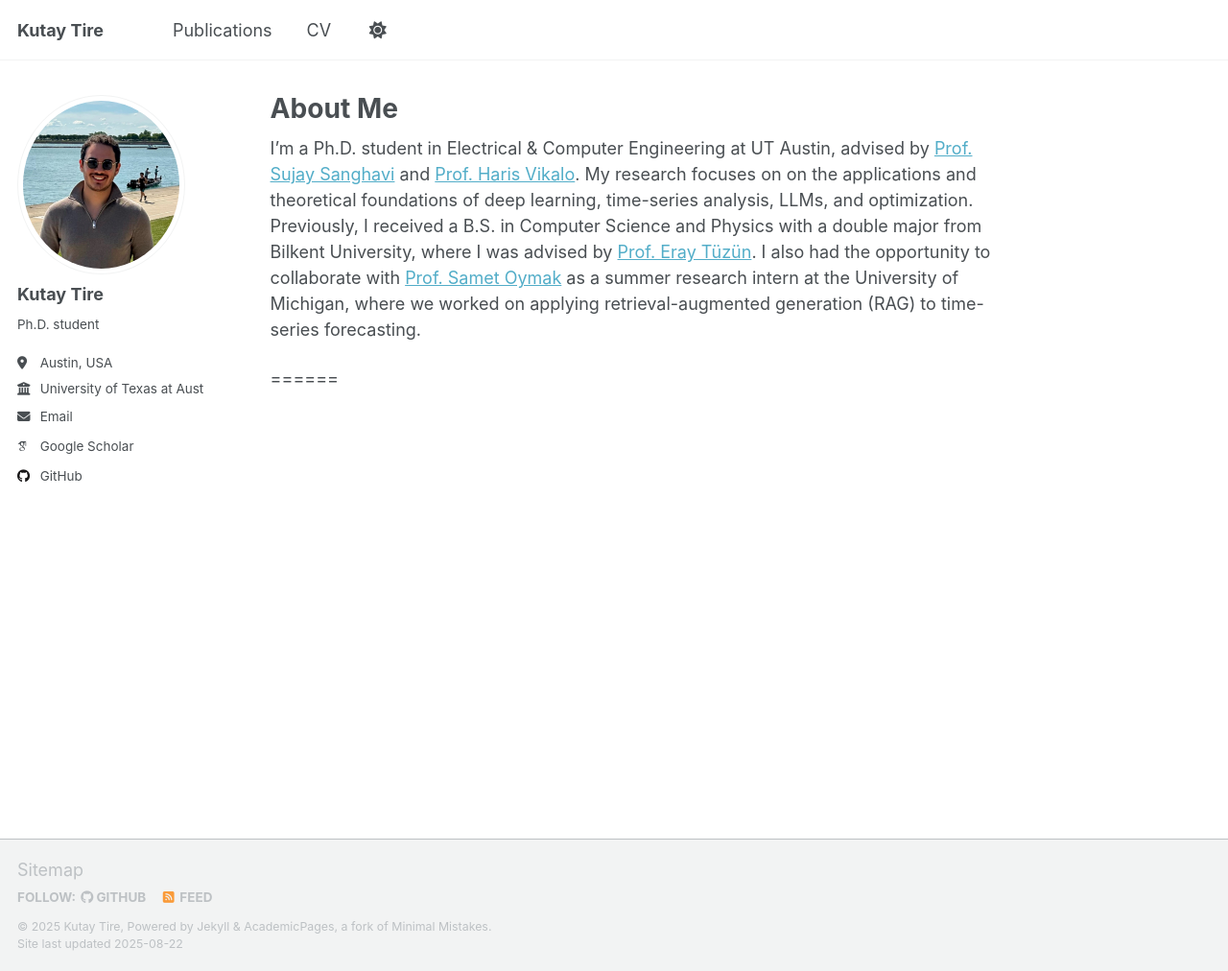
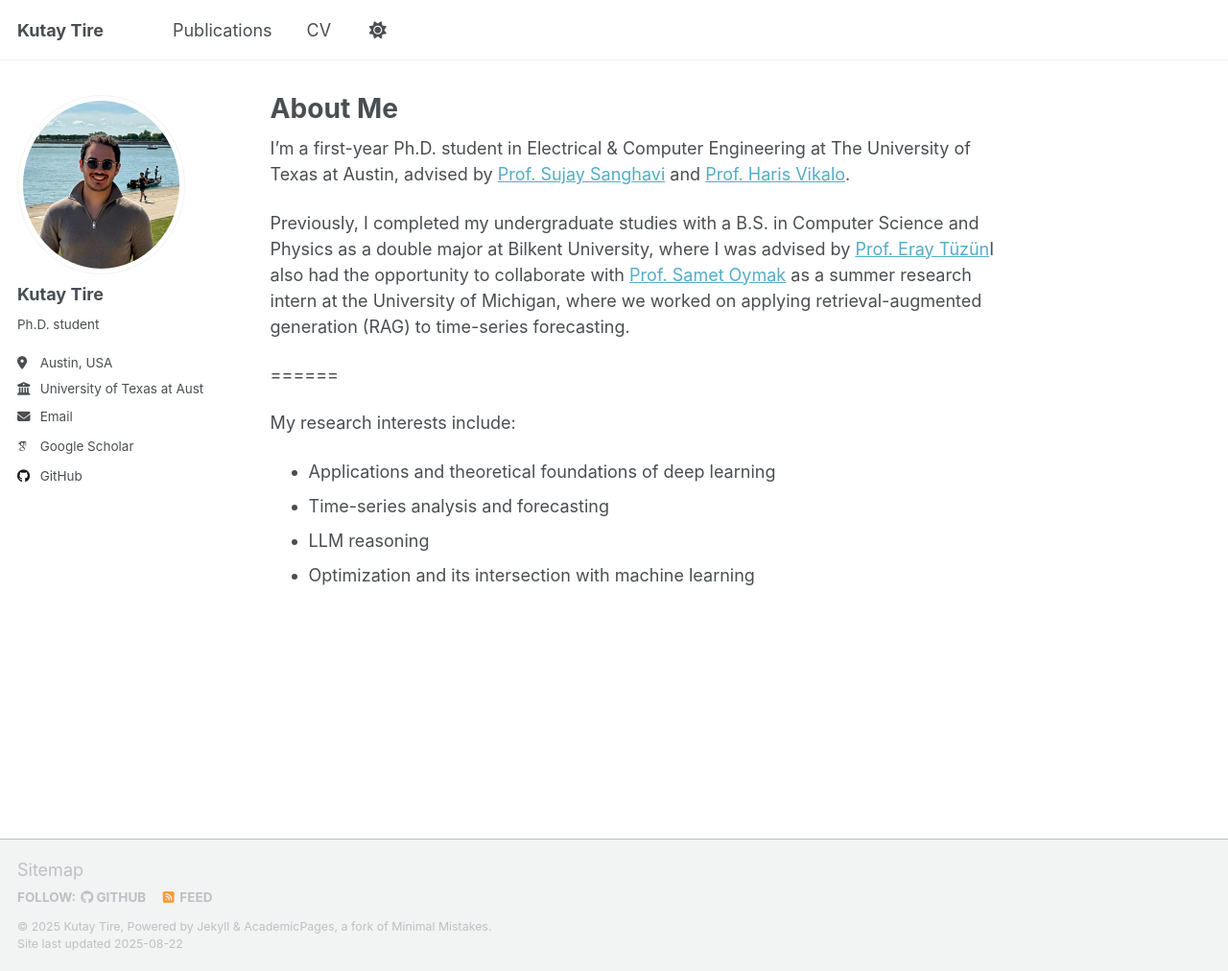
Before and after one commit to kutaytire/kutaytire.github.io, a Jekyll site: the page built from _pages/about.md, in a window 1280 px wide and 1012 px high. Shown: the whole window at 96% size. Built offline with Jekyll 4.4.1, drawn with Linux system fonts in a browser that asks for light colours; some web fonts are replaced; a script that is not in the unit is left out.

Commit message:
Update about.md

```diff
--- a/_pages/about.md
+++ b/_pages/about.md
@@ -7,13 +7,19 @@ redirect_from:
   - /about.html
 ---
 
-I’m a Ph.D. student in Electrical & Computer Engineering at UT Austin, advised by [Prof. Sujay Sanghavi] and [Prof. Haris Vikalo]. My research focuses on on the applications
-and theoretical foundations of deep learning, time-series analysis, LLMs, and optimization.
-Previously, I received a B.S. in Computer Science and Physics with a double major from Bilkent University, where I was advised by [Prof. Eray Tüzün]. I also had the opportunity to collaborate with [Prof. Samet Oymak] as a summer research intern at the University of Michigan, where we worked on applying retrieval-augmented generation (RAG) to time-series forecasting.
+I’m a first-year Ph.D. student in Electrical & Computer Engineering at The University of Texas at Austin, advised by [Prof. Sujay Sanghavi] and [Prof. Haris Vikalo].
+
+Previously, I completed my undergraduate studies with a B.S. in Computer Science and Physics as a double major at Bilkent University, where I was advised by [Prof. Eray Tüzün]I also had the opportunity to collaborate with [Prof. Samet Oymak] as a summer research intern at the University of Michigan, where we worked on applying retrieval-augmented generation (RAG) to time-series forecasting.
 
 
 [Prof. Sujay Sanghavi]: https://www.ece.utexas.edu/people/faculty/sujay-sanghavi
-[Prof. Haris Vikalo]: https://www.ece.utexas.edu/people/faculty/haris-vikalo
-[Prof. Samet Oymak]: https://web.eecs.umich.edu/~oymak/
-[Prof. Eray Tüzün]: https://cs.bilkent.edu.tr/~eray/
+[Prof. Haris Vikalo]: https://users.ece.utexas.edu/~hvikalo/
+[Prof. Samet Oymak]: https://midas.umich.edu/directory/samet-oymak/
+[Prof. Eray Tüzün]: https://eraytuzun.com/
 ======
+
+My research interests include:
+- Applications and theoretical foundations of deep learning
+- Time-series analysis and forecasting
+- LLM reasoning
+- Optimization and its intersection with machine learning
```
